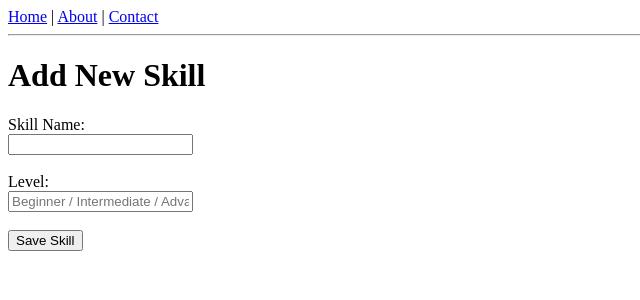
After one commit to Sayeed-Maheen/django-learning, a Django app: page /skills/add/ in a window 1280 px wide. The commit adds this page. Shown: the top 300 px of the page, without its empty margins (0-640 px from the left). Run offline with Django 5.2, Linux system fonts and the light colour scheme.

Commit message:
Add skill creation functionality and update URLs
- Implemented skill_create view to handle skill addition.
- Added new URL pattern for skill creation.
- Created skill_create.html template for the skill input form.
- Updated home.html to include a link for adding new skills.

```diff
--- a/config/urls.py
+++ b/config/urls.py
@@ -16,11 +16,12 @@ Including another URLconf
 """
 from django.contrib import admin
 from django.urls import path
-from core.views import home, about, contact
+from core.views import home, about, contact, skill_create
 
 urlpatterns = [
     path('admin/', admin.site.urls),
     path('', home, name = 'home'),
     path('about/', about, name = 'about'),
     path('contact/', contact, name = 'contact'),
+    path('skills/add/', skill_create, name = 'skill_create'),
 ]
--- a/core/templates/core/home.html
+++ b/core/templates/core/home.html
@@ -24,4 +24,6 @@
     {% else %}
         <p>No skills added yet.</p>
     {% endif %}
+
+    <a href="{% url 'skill_create' %}">+ Add New Skill</a>
 {% endblock %}
--- /dev/null
+++ b/core/templates/core/skill_create.html
@@ -0,0 +1,19 @@
+{% extends 'core/base.html' %}
+
+{% block title %}Add Skill{% endblock %}
+
+{% block content %}
+    <h1>Add New Skill</h1>
+
+    <form method="POST">
+        {% csrf_token %}
+
+        <label>Skill Name:</label><br>
+        <input type="text" name="name" required><br><br>
+
+        <label>Level:</label><br>
+        <input type="text" name="level" placeholder="Beginner / Intermediate / Advanced"><br><br>
+
+        <button type="submit">Save Skill</button>
+    </form>
+{% endblock %}
--- a/core/views.py
+++ b/core/views.py
@@ -1,4 +1,4 @@
-from django.shortcuts import render
+from django.shortcuts import render, redirect
 from datetime import datetime
 from .models import Skill
 
@@ -17,3 +17,13 @@ def about(request):
 
 def contact(request):
     return render(request, 'core/contact.html')
+
+def skill_create(request):
+    if request.method == 'POST':
+        name = request.POST.get('name')
+        level = request.POST.get('level')
+
+        Skill.objects.create(name=name, level=level)
+        return redirect('home')
+
+    return render(request, 'core/skill_create.html')
```
Also changed, not shown: db.sqlite3.
